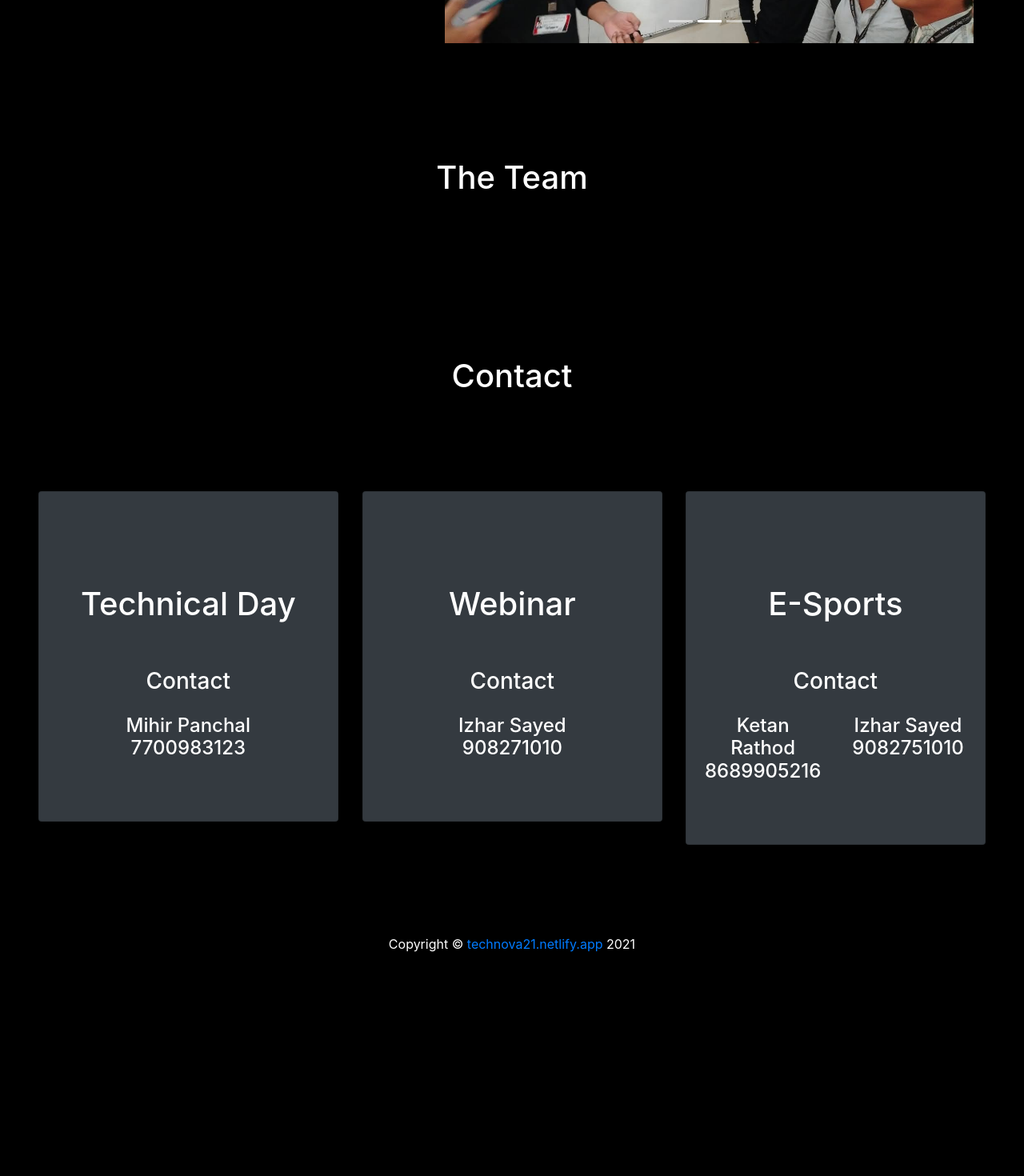
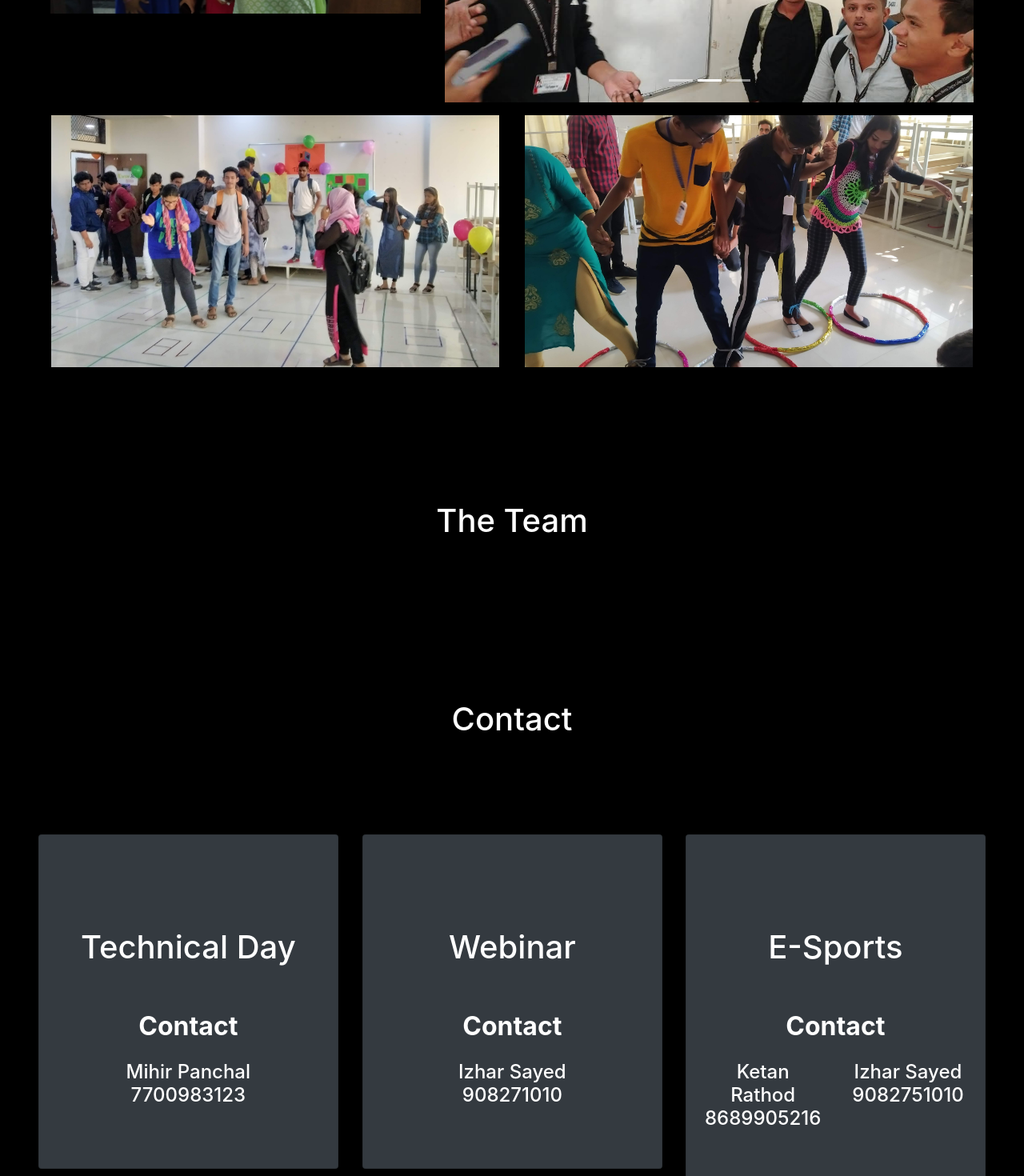
Before and after one commit to Mihir06121/TechNova, a React (Create React App) app: page / in a window 1280 px wide. Shown: the part 3180-4650 px from the top of the page at 80% size. Before the commit the page ends 4420 px from the top, so only its background shows below. Built offline with nearby package versions, Linux system fonts and the light colour scheme.

Commit message:
team left

```diff
--- a/src/components/Contact.jsx
+++ b/src/components/Contact.jsx
@@ -13,7 +13,7 @@ const Contact = () => {
                         <Card className="bg-dark" body>
                         <div align="center" className="pt-5 pb-5">
                             <h1 className="pt-5 pb-5">Technical Day</h1>
-                            <h3 className="pb-3">Contact</h3>
+                            <h2 className="pb-3"><b>Contact</b></h2>
                             <h4>
                             Mihir Panchal <br/>
                             7700983123
@@ -25,7 +25,7 @@ const Contact = () => {
                         <Card className="bg-dark" body>
                         <div align="center" className="pt-5 pb-5">
                             <h1 className="pt-5 pb-5">Webinar</h1>
-                            <h3 className="pb-3">Contact</h3>
+                            <h2 className="pb-3"><b>Contact</b></h2>
                             <h4>
                                 Izhar Sayed<br/>
                                 908271010
@@ -37,7 +37,7 @@ const Contact = () => {
                         <Card className="bg-dark" body>
                         <div align="center" className="pt-5 pb-5">
                             <h1 className="pt-5 pb-5">E-Sports</h1>
-                            <h3 className="pb-3">Contact</h3>
+                            <h2 className="pb-3"><b>Contact</b></h2>
                             <Row>
                                 <Col className="img-fluid">
                                     <h4>
--- a/src/components/Gallery.jsx
+++ b/src/components/Gallery.jsx
@@ -3,6 +3,8 @@ import {Container, Row, Col, UncontrolledCarousel } from 'reactstrap'
 import inaguration from '../img/fest/inaugration.jpg'
 import odd_even from '../img/fest/odd_even_1.jpg'
 import draw from '../img/fest/draw.jpg'
+import odd_even_1 from '../img/fest/odd_even_1.jpg'
+import jamkerakhnakadam from '../img/fest/jamkerakhnakadam.jpg'
 import coding_contest from '../img/fest/coding-contest.jpg'
 
 const items = [
@@ -23,9 +25,14 @@ const Gallery = () => {
             <h1 align="center"> Gallery</h1>
             <div className="">
                 <Container className="themed-container" fluid={true}>
+                    <h3 className="p-3" align="center">A Glimpse of TechNova2K19</h3>
                     <Row>
                         <Col sm="5"><img className="img-fluid pb-2" src={inaguration} alt="inaugration" /></Col>
                         <Col sm="7"><UncontrolledCarousel items={items} /></Col>
+                    </Row>
+                    <Row>
+                        <Col className="p-3" sm="6"><img className="img-fluid pb-2" src={odd_even_1} alt="inaugration" /></Col>
+                        <Col className="p-3" sm="6"><img className="img-fluid pb-2" src={jamkerakhnakadam} alt="inaugration" /></Col>
                     </Row>
                 </Container>
             </div>
--- a/src/components/Rules/WebDesign.jsx
+++ b/src/components/Rules/WebDesign.jsx
@@ -10,10 +10,10 @@ const RuleCod = () => {
      <div className="">
      <div className="webbg"></div>
      </div>
-         <div align="center" className="pt-1">
+         <div align="center">
              <h1>Web Design</h1>
          </div>
-        <div className="pt-3 pb-5">
+        <div className="pb-5">
             <div className="p-5">
                 <div align="center" className="p-3">
                     <h2>Registration Dates</h2>
```
Also changed, not shown: src/img/team/hemant.jpg (added).
